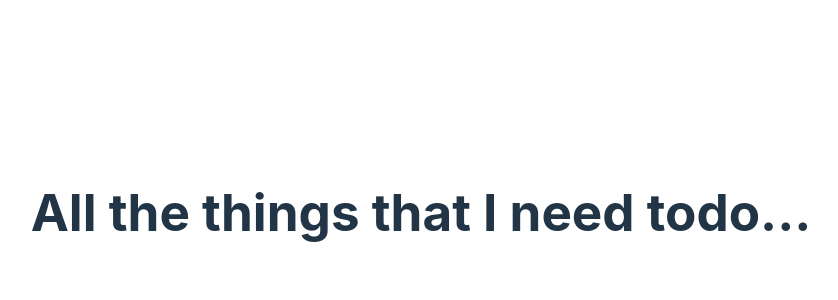
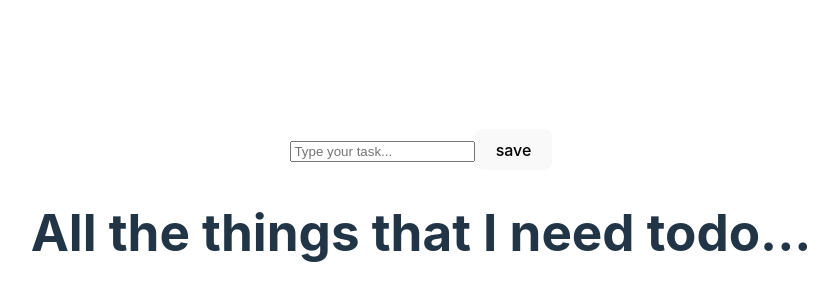
Before and after one commit to GitHubOshin/ts-react, a React (Vite) app: page / in a window 1280 px wide. Shown: the part 188-488 px from the top of the page, without its empty margins (219-1057 px from the left). Built offline with nearby package versions, Linux system fonts and the light colour scheme.

Commit message:
Import TaskForm

```diff
--- a/src/App.tsx
+++ b/src/App.tsx
@@ -2,11 +2,13 @@ import { useState } from 'react'
 import './App.css'
 import TaskList from './components/TaskList'
 import Item from './models/item'
+import TaskForm from './components/TaskForm'
 
 function App() {
   const [items, setItems] = useState<Item[]>([])
   return (
     <>
+      <TaskForm />
       <TaskList items={items} />
     </>
   )
```
